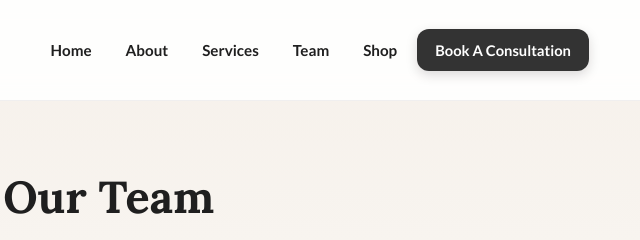
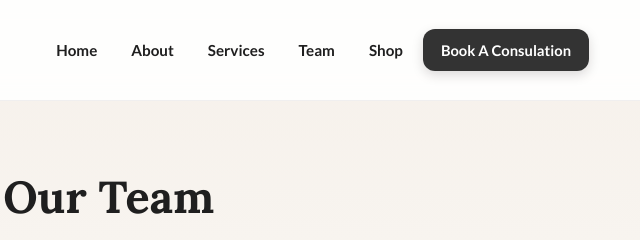
Before and after one commit to WiseOnion/Miles2WisdomWEB, a plain HTML site: page apply-now.html in a window 1280 px wide. Shown: the top 240 px of the page, 581-1221 px from the left. Drawn offline with Linux system fonts and the light colour scheme.

Commit message:
Update apply-now.html

```diff
--- a/apply-now.html
+++ b/apply-now.html
@@ -49,7 +49,7 @@
         <li><a href="services.html">Services</a></li>
         <li><a href="meet-the-team.html">Team</a></li>
         <li><a href="shop.html">Shop</a></li>
-        <li><a href="Book-a-consultation.html" class="btn">Book A Consultation</a></li>
+        <li><a href="book-a-consultation.html" class="btn">Book A Consulation</a></li>
       </ul>
     </nav>
   </div>
@@ -195,7 +195,7 @@
     <div class="cta-section">
       <h3>Book A Consultation</h3>
       <p>CALL US AT <strong> (910) 759-3330 </strong> OR <strong> BOOK ONLINE </strong> USING THE BUTTON BELOW.</p>
-      <a href="Book-a-consultation.html" class="btn">Book A Consultation</a>
+      <a href="book-a-consultation.html" class="btn">Book A Consultation</a>
     </div>
     <div class="cta-divider"></div>
     <div class="cta-section">
```
